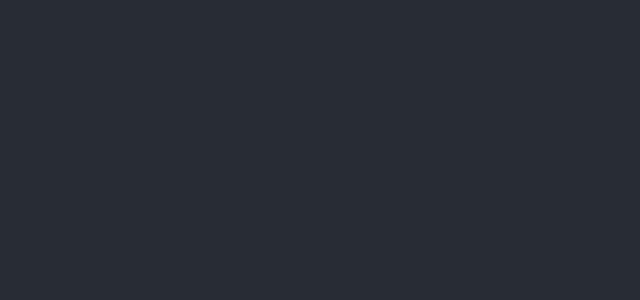
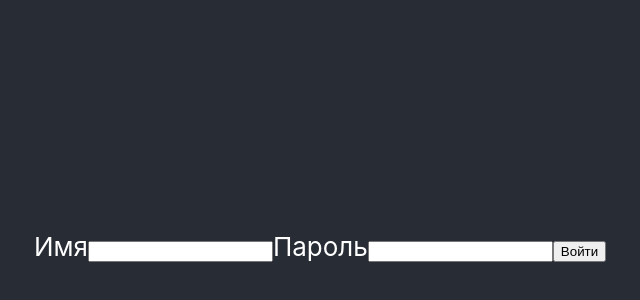
Before and after one commit to mrgeras/diving-deti, a React (Create React App) app in the folder frontend/: page /admin in a window 1280 px wide. Shown: the part 154-454 px from the top of the page, without its empty margins (320-960 px from the left). Built offline with nearby package versions, Linux system fonts and the light colour scheme.

Commit message:
auth-back

```diff
--- a/frontend/src/App/App.tsx
+++ b/frontend/src/App/App.tsx
@@ -1,10 +1,12 @@
 import React from 'react';
 import './App.css';
+import FormLog from '../Features/Admin/FormLog';
 
 function App() {
   return (
     <div className="App">
       <header className="App-header">
+        <FormLog />
       </header>
     </div>
   );
--- /dev/null
+++ b/frontend/src/Features/Admin/FormLog.tsx
@@ -0,0 +1,51 @@
+import React, { useState } from 'react';
+
+function FormLog(): JSX.Element {
+  const [name, setName] = useState('');
+  const [password, setPassword] = useState('');
+
+  const onHandleSubmit: React.FormEventHandler<HTMLFormElement> = async (e) => {
+    e.preventDefault();
+
+    const res = await fetch('/api/auth/authorization', {
+      method: 'POST',
+      headers: {
+        'Content-type': 'application/json',
+      },
+      body: JSON.stringify({
+        name,
+        password,
+      }),
+    });
+
+    const data = await res.json();
+
+    console.log(data);
+  };
+
+  return (
+    <div>
+      <form onSubmit={onHandleSubmit}>
+        <label>
+          Имя
+          <input
+            type="text"
+            value={name}
+            onChange={(e) => setName(e.target.value)}
+          />
+        </label>
+        <label>
+          Пароль
+          <input
+            type="text"
+            value={password}
+            onChange={(e) => setPassword(e.target.value)}
+          />
+        </label>
+        <button type="submit">Войти</button>
+      </form>
+    </div>
+  );
+}
+
+export default FormLog;
```
Also changed, not shown: 2 other files (tests, documents, lock files or other folders).
